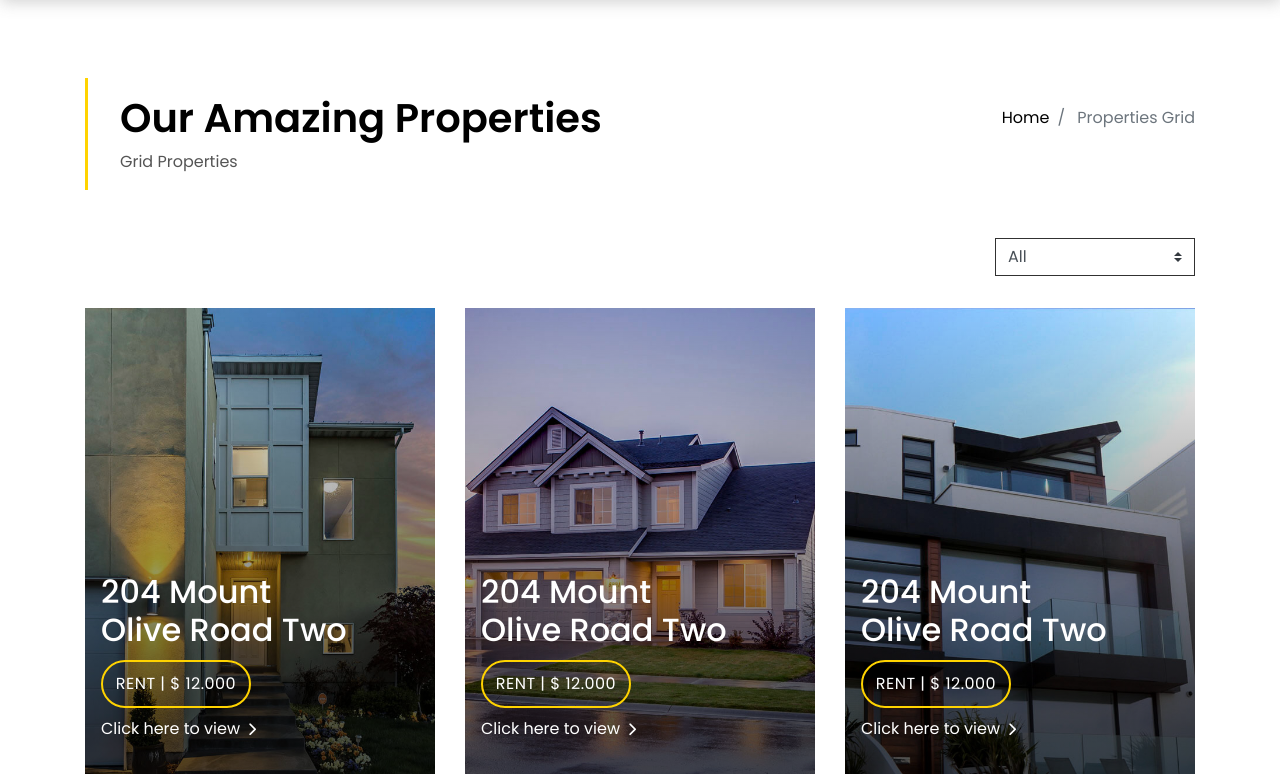
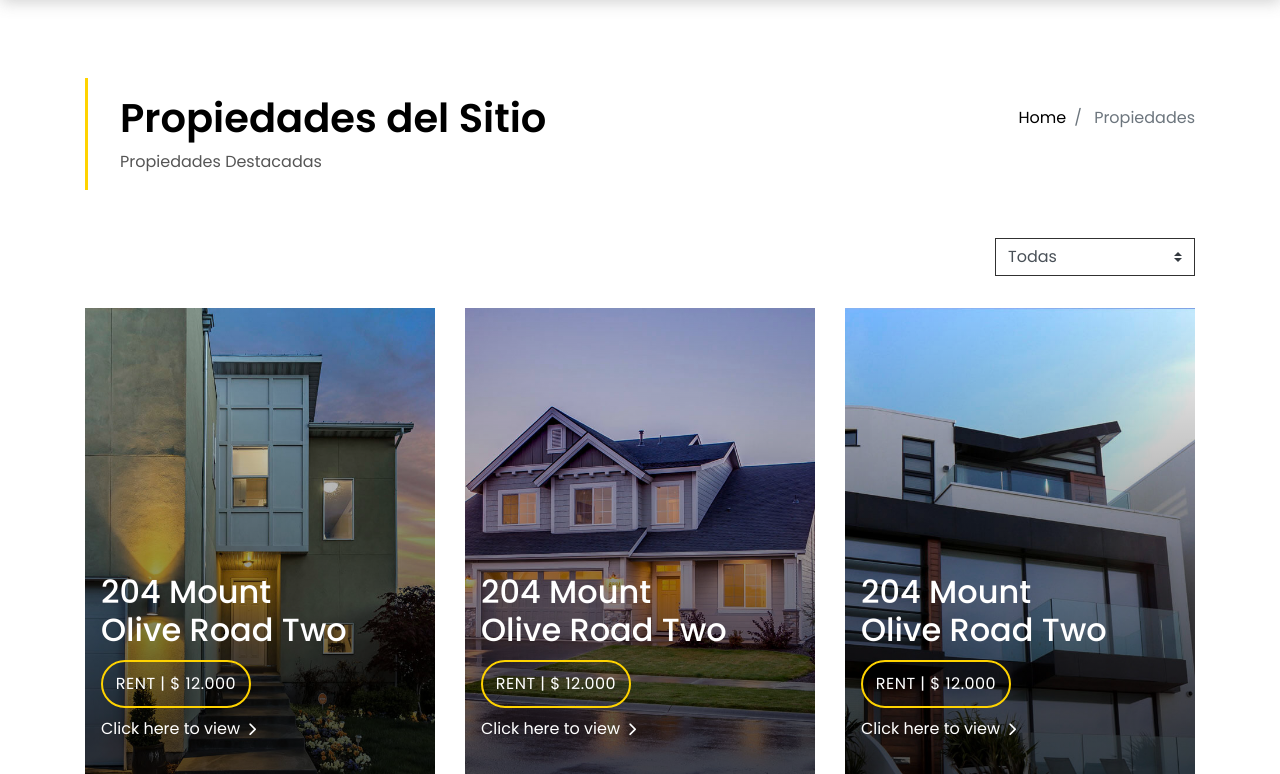
Before and after one commit to Info-Grupo-N-10/Informatorio-2020, a Django app: page /Propiedades in a window 1280 px wide. Shown: the part 114-888 px from the top of the page. Run offline with Django 3.2, Linux system fonts and the light colour scheme; some libraries are stand-ins or nearby versions.

Commit message:
actualizacion 3

```diff
--- a/proyecto_final-master/proyectoFinal/apps/perfil/urls.py
+++ b/proyecto_final-master/proyectoFinal/apps/perfil/urls.py
@@ -6,7 +6,7 @@ app_name="perfil"
 
 urlpatterns = [
 
-	path('Perfil/', views.Perfil, name = 'perfil'),
+	path('Perfiles/', views.Perfiles, name = 'perfiles'),
 	path('agente1/', views.Agente1, name = "agente1"),
 	path('agente2/', views.Agente2, name = "agente2"),
 	path('agente3/', views.Agente3, name = "agente3"),
--- a/proyecto_final-master/proyectoFinal/apps/perfil/views.py
+++ b/proyecto_final-master/proyectoFinal/apps/perfil/views.py
@@ -1,8 +1,8 @@
 from django.shortcuts import render
 
 # Create your views here.
-def Perfil(request):
-	return render(request,'perfil/perfil.html')
+def Perfiles(request):
+	return render(request,'publicacion/perfiles.html')
 
 def Agente1(request):
 	return render(request,'perfil/agente1.html')
--- a/proyecto_final-master/proyectoFinal/apps/publicacion/urls.py
+++ b/proyecto_final-master/proyectoFinal/apps/publicacion/urls.py
@@ -8,4 +8,5 @@ urlpatterns = [
 
 	path('Publicacion/', views.Publicacion, name = 'publicacion'),
 
+
 ]
--- a/proyecto_final-master/proyectoFinal/templates/base.html
+++ b/proyecto_final-master/proyectoFinal/templates/base.html
@@ -125,7 +125,7 @@
             </div>
           </div>
           <div class="col-md-12">
-            <button type="submit" class="btn btn-b">Search Property</button>
+            <button type="submit" class="btn btn-b">Buscar Propiedad</button>
           </div>
         </div>
       </form>
@@ -159,7 +159,7 @@
             <a class="nav-link" href="property-grid.html">Registro</a>
           </li> -->
           <li class="nav-item">
-            <a class="nav-link" href="blog-grid.html">Usuarios</a>
+            <a class="nav-link" href="{% url 'perfiles' %}">Usuarios</a>
           </li>
 
 <!--           <li class="nav-item">
--- a/proyecto_final-master/proyectoFinal/templates/propiedades.html
+++ b/proyecto_final-master/proyectoFinal/templates/propiedades.html
@@ -8,18 +8,18 @@
       <div class="row">
         <div class="col-md-12 col-lg-8">
           <div class="title-single-box">
-            <h1 class="title-single">Our Amazing Properties</h1>
-            <span class="color-text-a">Grid Properties</span>
+            <h1 class="title-single">Propiedades del Sitio</h1>
+            <span class="color-text-a">Propiedades Destacadas</span>
           </div>
         </div>
         <div class="col-md-12 col-lg-4">
           <nav aria-label="breadcrumb" class="breadcrumb-box d-flex justify-content-lg-end">
             <ol class="breadcrumb">
               <li class="breadcrumb-item">
-                <a href="#">Home</a>
+                <a href="{% url 'home' %}">Home</a>
               </li>
               <li class="breadcrumb-item active" aria-current="page">
-                Properties Grid
+                Propiedades
               </li>
             </ol>
           </nav>
@@ -37,10 +37,10 @@
           <div class="grid-option">
             <form>
               <select class="custom-select">
-                <option selected>All</option>
-                <option value="1">New to Old</option>
-                <option value="2">For Rent</option>
-                <option value="3">For Sale</option>
+                <option selected>Todas</option>
+                <option value="1">Estrenos</option>
+                <option value="2">Alquieres</option>
+                <option value="3">Ventas</option>
               </select>
             </form>
           </div>
```
Also changed, not shown: proyecto_final-master/proyectoFinal/apps/usuarios/urls.py (+7 -0 lines), proyecto_final-master/proyectoFinal/templates/perfiles.html (+4 -4 lines), proyecto_final-master/proyectoFinal/apps/publicacion/views.py (line endings or trailing spaces).
